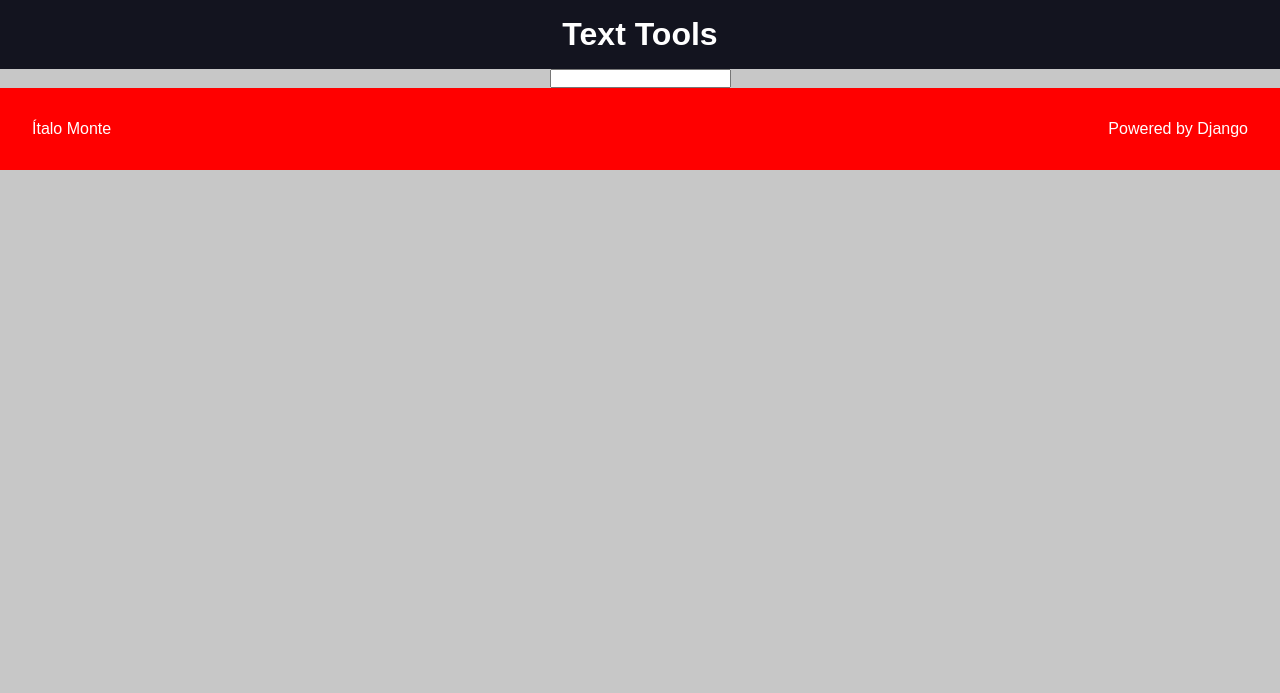
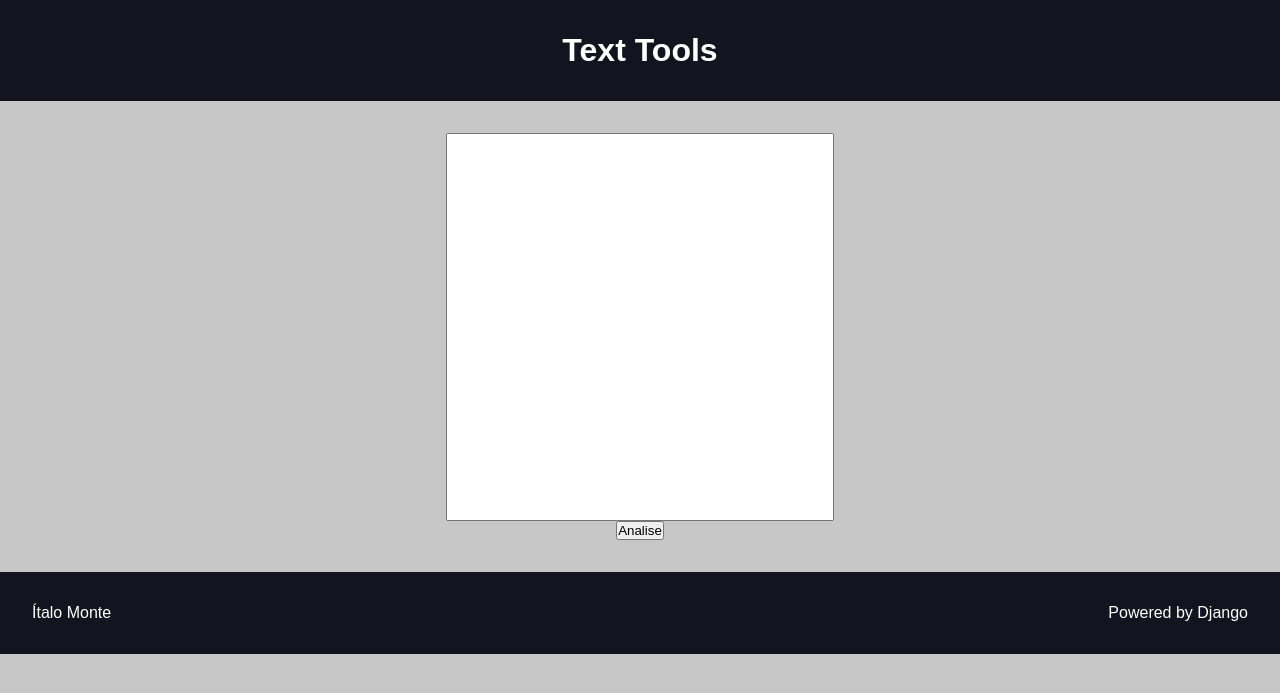
Before and after one commit to italomonte/Text-Tools, a Django app: page / in a window 1280 px wide. Shown: the top 693 px of the page. Run offline with Django 4.2, Linux system fonts and the light colour scheme; some web fonts are replaced.

Commit message:
button and input css

```diff
--- a/text_tools/templates/text_tools/home.html
+++ b/text_tools/templates/text_tools/home.html
@@ -85,21 +85,37 @@
 
         .main-title {
             color: var(--color-white);
-            padding: 1rem 0;
-            margin: 0 auto;
             display: flex;
             justify-content: center;
+
+        }
+
+        .container {
+            margin: 0 auto;
+            padding: var(--spacing-gutter-short);
+            max-width: 144rem;
         }
 
         .main-content {
             display: flex;
+            flex-flow: column wrap;
             justify-content: center;
+            align-items: center;
+        }
+
+        .main-input {
+            width: 24rem;
+            height: 24rem;
         }
 
         .main-footer {
-            background: red;
+            background: var(--color-primary-dark);
             display: flex;
             justify-content: space-between;
+        }
+
+        .main-footer a:hover {
+            filter: brightness(.8);
         }
 
         .creator,
@@ -121,8 +137,9 @@
 
     <main>
         <div class="main-container-content">
-            <div class="main-content">
-                <input type="text">
+            <div class="main-content container">
+                <input class="main-input" type="text">
+                <button class="button-analyze">Analise</button>
             </div>
         </div>
     </main>
@@ -135,6 +152,7 @@
             <a href="https://www.djangoproject.com/">Powered by Django</a>
         </div>
     </footer>
+
 </body>
 
 </html>
```
